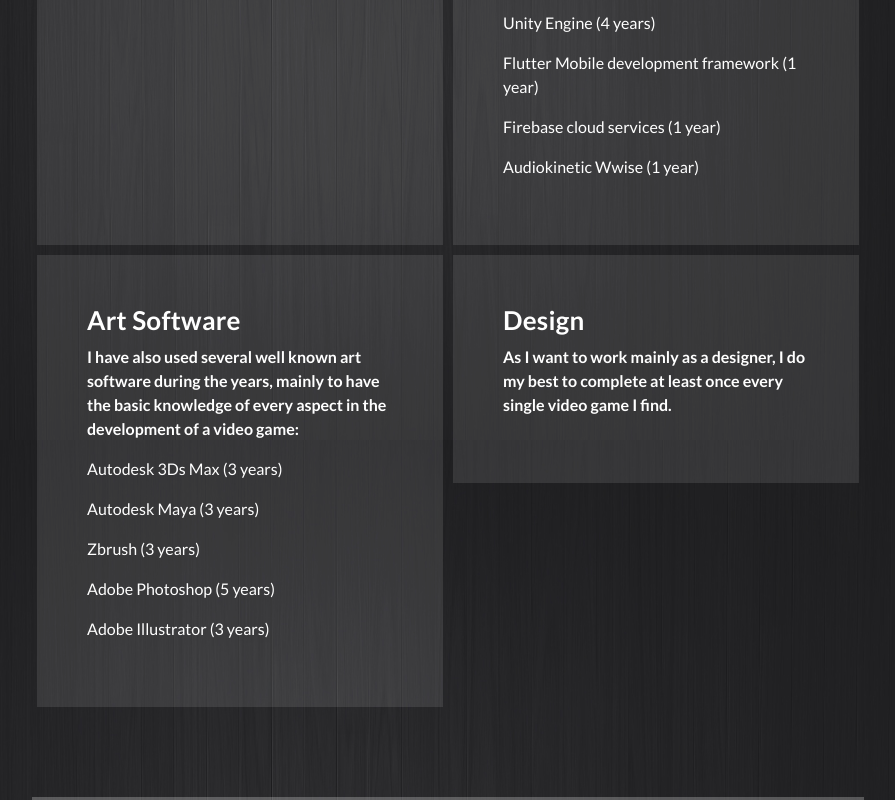
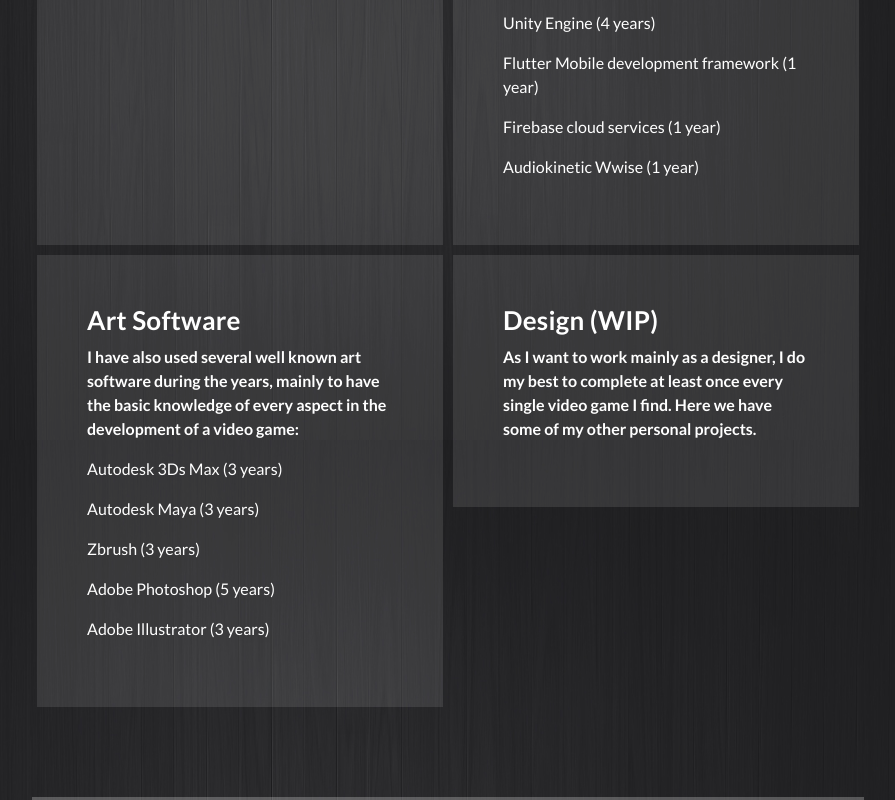
Before and after one commit to MarcArizaAlborni/MarcArizaAlborni, a plain HTML site: page index.html in a window 1280 px wide. Shown: the part 3560-4360 px from the top of the page, without its empty margins (352-1247 px from the left). Drawn offline with Linux system fonts and the light colour scheme.

Commit message:
Update index.html

```diff
--- a/index.html
+++ b/index.html
@@ -424,10 +424,12 @@
                       <div class="col-md-6">
                           <div class="service-item">
                               <!--<div class="fourth-service-icon service-icon"></div>-->
-                              <h4>Design</h4>
+                              <h4>Design (WIP)</h4>
                               <p>
                                   <b>
                                       As I want to work mainly as a designer, I do my best to complete at least once every single video game I find.
+
+                                      Here we have some of my other personal projects.
                                   </b>
                               </p>
 
```
